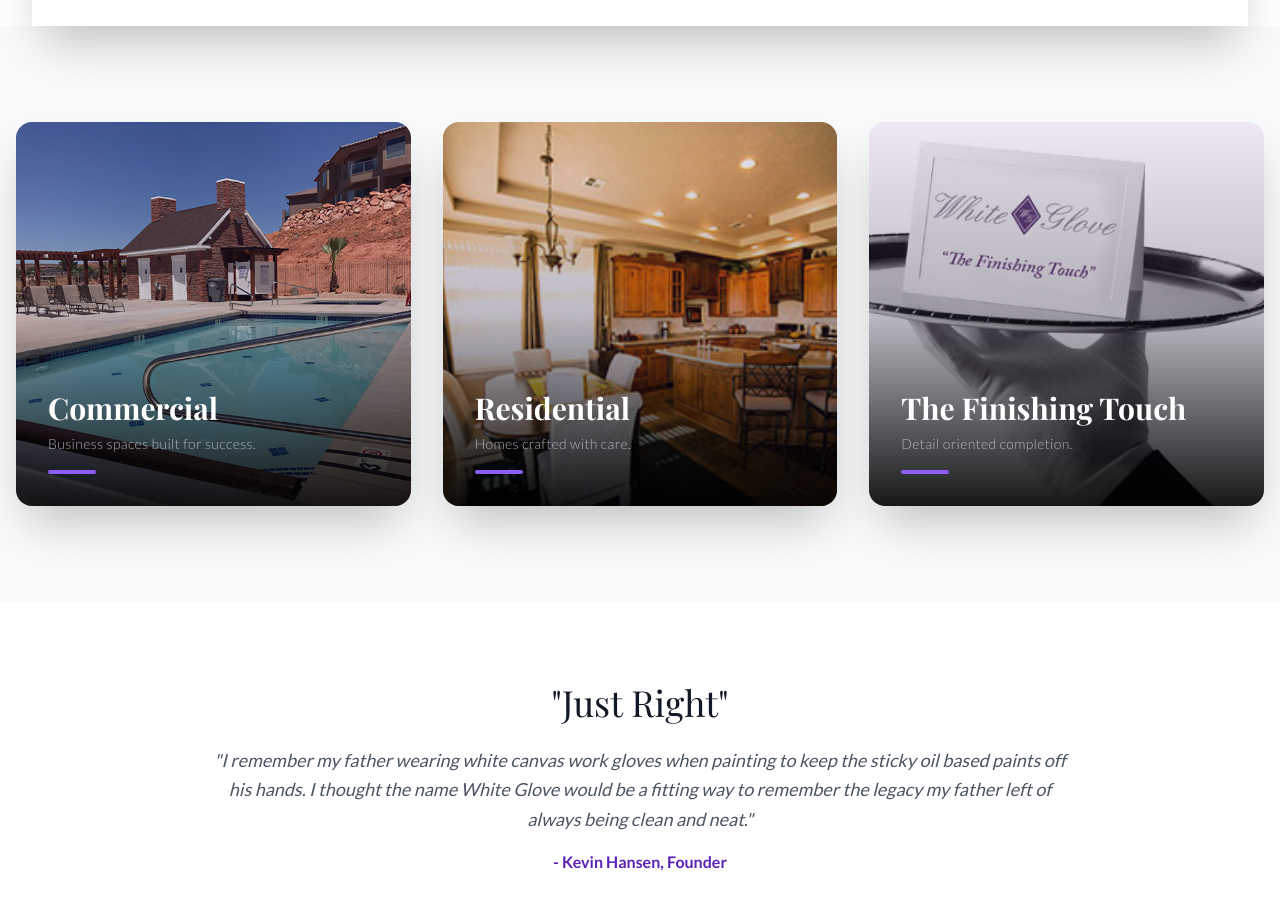
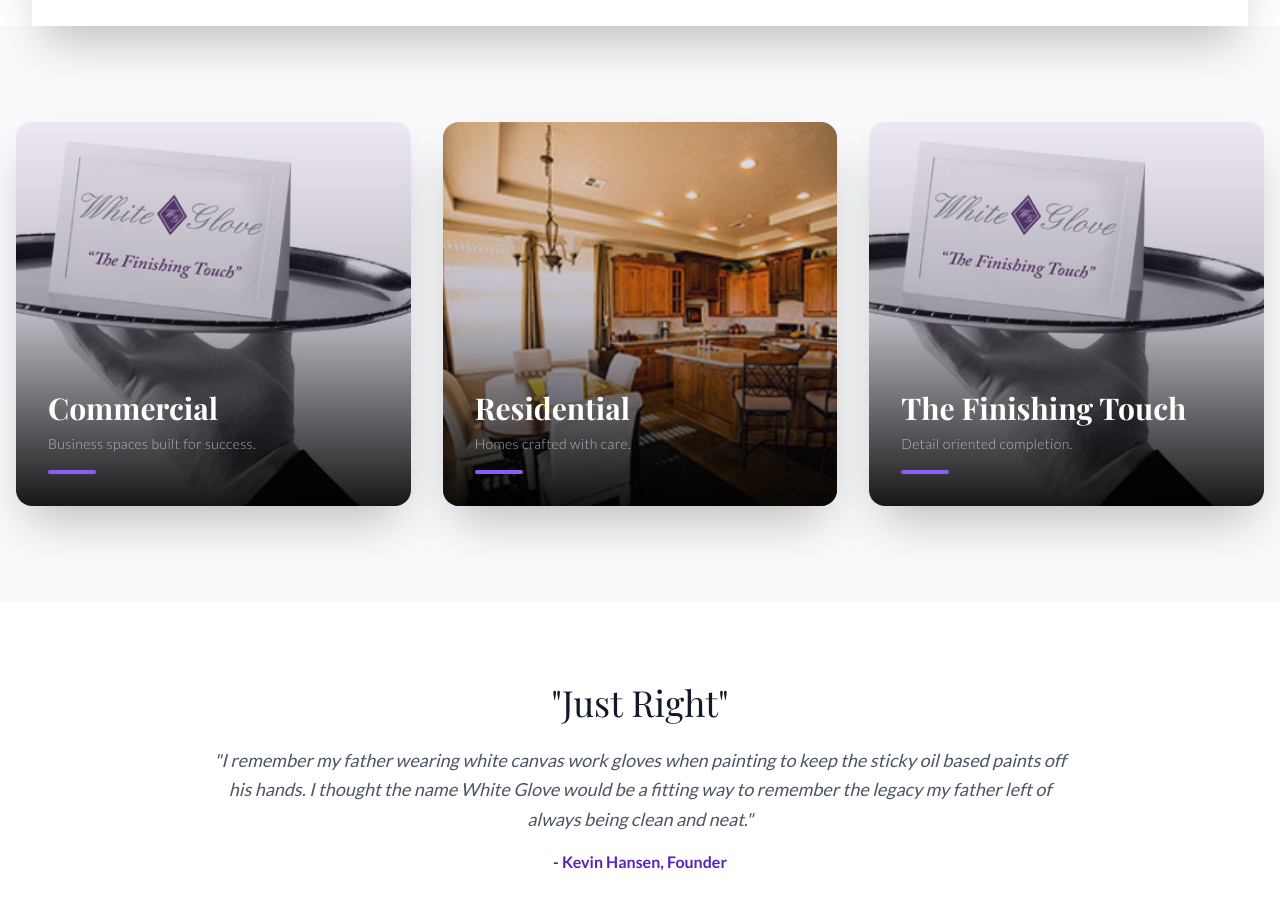
Before and after one commit to astraluxeindustries/white-glove-construction, a React (Vite) app in the folder white-glove-construction/: page /#/ in a window 1280 px wide. Shown: the part 1260-2168 px from the top of the page. Built offline with nearby package versions, Linux system fonts and the light colour scheme; a web font is replaced by a local one.

Commit message:
Update constants.ts

```diff
--- a/white-glove-construction/constants.ts
+++ b/white-glove-construction/constants.ts
@@ -41,7 +41,7 @@ export const FEATURE_CARDS = [
   {
     title: "Commercial",
     subtitle: "Business spaces built for success.",
-    image: IMAGES.commercial,
+    image: "/images/the-finishing-touch-st-george2 (1).jpg",
     path: "/construction"
   },
   {
```
